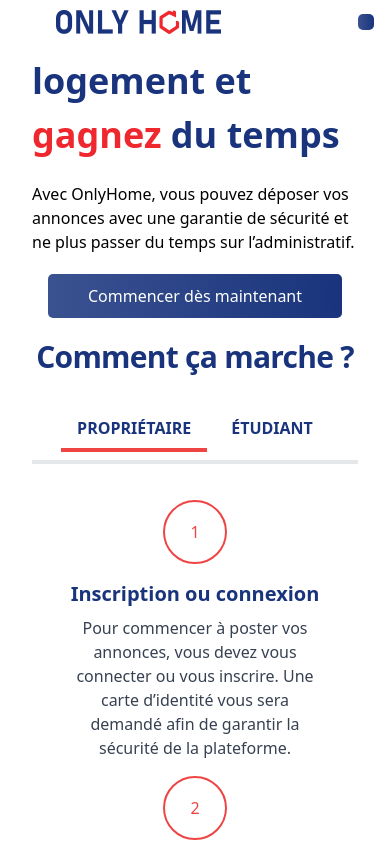
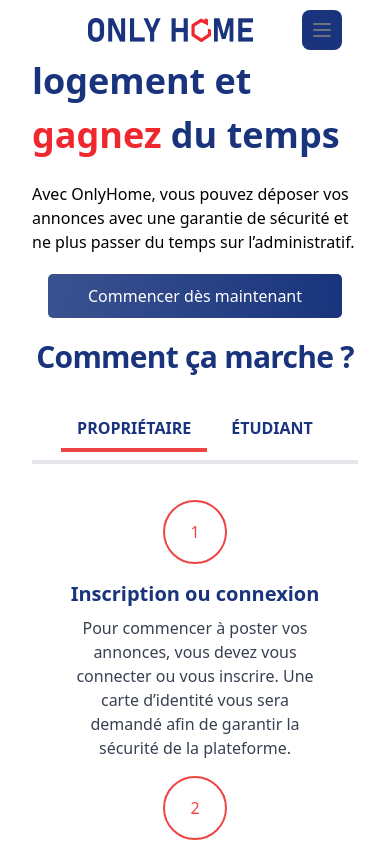
Before and after one commit to altib1/only-home, a Vue app in the folder frontend/: page / in a window 390 px wide. Shown: the top 844 px of the page. Built offline with nearby package versions, Linux system fonts and the light colour scheme; what vue2-touch-events would draw is missing.

Commit message:
Adding remaining corrections in frontend

```diff
--- a/frontend/src/components/HomePageHero.vue
+++ b/frontend/src/components/HomePageHero.vue
@@ -1,5 +1,5 @@
 <template>
-          <div class="grid max-w-screen-xl px-4 py-8 mx-auto lg:gap-8 xl:gap-0 lg:py-16 lg:grid-cols-12">
+          <div :class="{ 'mt-20 lg:mt-0': !isMobile }" class="grid max-w-screen-xl px-4 py-8 mx-auto lg:gap-8 xl:gap-0 lg:py-16 lg:grid-cols-12">
             <div class="mr-auto place-self-center lg:col-span-5">
                 <b class="text-[2.25rem] lg:w-[27rem] w-full text-center" >
                   <span class="text-[#EF282F]">Trouvez</span>
@@ -54,7 +54,7 @@
   </template>
 
   <script>
-    import { defineComponent, ref } from "vue";
+    import { defineComponent, ref, computed } from "vue";
     import SignIn from "../pages/SignIn.vue";
     import { useRouter } from 'vue-router';
 
@@ -67,7 +67,8 @@
             const router = useRouter();
             const isMenuOpen = ref(false);
     const isSignInPopupOpen = ref(false);
-    const isLoggedIn = ref(false); // Ajout d'une variable pour gérer l'état de connexion
+    const isLoggedIn = ref(false);
+    const isMobile = computed(() => window.innerWidth <= 768);
 
     const toggleMenu = () => {
       isMenuOpen.value = !isMenuOpen.value;
@@ -75,7 +76,7 @@
 
     const openSignInPopup = () => {
       if(window.innerWidth <= 600) {
-        router.push('/sign-in'); // replace '/sign-in' with your sign-in page route
+        router.push('/sign-in');
       } else {
         isSignInPopupOpen.value = true;
       }
@@ -96,7 +97,8 @@
       toggleMenu,
       openSignInPopup,
       closeSignInPopup,
-      openProfilePopup
+      openProfilePopup,
+      isMobile,
     };
   },
       });
--- a/frontend/src/components/HomePageNavBar.vue
+++ b/frontend/src/components/HomePageNavBar.vue
@@ -1,6 +1,6 @@
 <template>
   <nav class="fixed top-0 w-full z-50 bg-white px-4 lg:px-6 py-2.5">
-    <div class="flex flex-wrap justify-between items-center mx-auto">
+    <div class="flex flex-wrap justify-evenly items-center mx-auto">
       <a href="#" class="flex items-center ml-10">
         <img src="/logo@2x.png" class="mr-3 h-6 sm:h-9" alt="Flowbite Logo" />
       </a>
@@ -8,12 +8,14 @@
         <button
           @click="toggleMenu"
           type="button"
-          class="rounded-5 [background:linear-gradient(-89.1deg,_#19347d,_rgba(25,_52,_125,_0.85))] inline-flex items-center p-2 ml-1 text-sm text-gray-500 rounded-lg lg:hidden hover:bg-gray-100 "
+          class="inline-flex items-center justify-center p-2 ml-1 text-gray-500 rounded-lg lg:hidden hover:bg-gray-100 focus:outline-none focus:ring-2 focus:ring-offset-2 focus:ring-offset-gray-100 focus:ring-indigo-500"
           aria-controls="mobile-menu-2"
           :aria-expanded="isMenuOpen"
         >
           <span class="sr-only">Open main menu</span>
-          <!-- ...rest of the template... -->
+          <svg class="h-6 w-6" fill="none" stroke="currentColor" viewBox="0 0 24 24" xmlns="http://www.w3.org/2000/svg">
+            <path stroke-linecap="round" stroke-linejoin="round" stroke-width="2" d="M4 6h16M4 12h16M4 18h16"></path>
+          </svg>
         </button>
       </div>
       <div
@@ -49,7 +51,7 @@
               Blog
             </a>
           </li>
-          <li v-if="!isLoggedIn" class="text-center">
+          <li v-if="!isLoggedIn" class="text-center flex justify-center">
             <button
               @click="openSignInPopup"
               class="rounded-5 text-center [background:linear-gradient(-89.1deg,_#19347d,_rgba(25,_52,_125,_0.85))] w-[16.06rem] flex items-center justify-center py-[0.63rem] px-[0rem] box-border cursor-pointer text-white"
```
